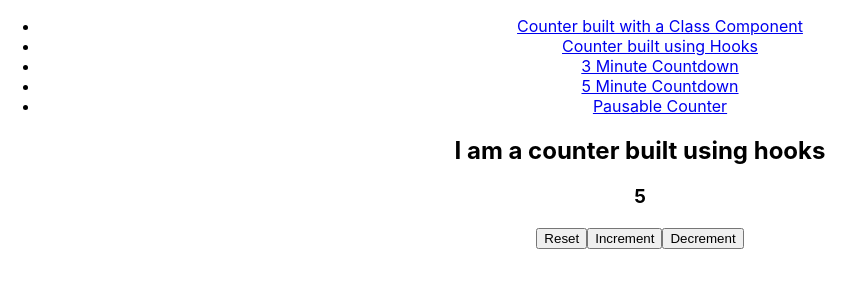
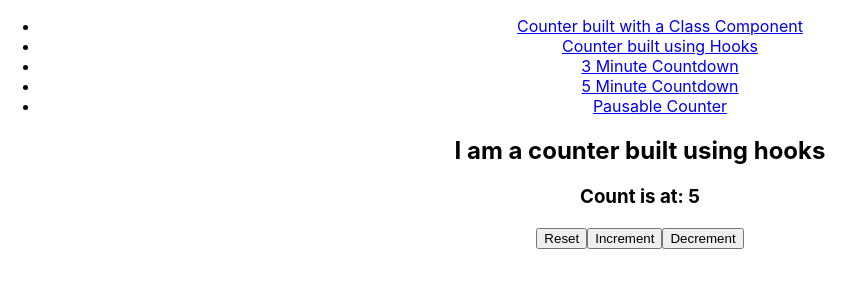
Before and after one commit to MMcClure11/counter-practice, a React (Create React App) app: page /hook-counter in a window 1280 px wide. Shown: the top 300 px of the page, without its empty margins (0-865 px from the left). Built offline with nearby package versions, Linux system fonts and the light colour scheme.

Commit message:
Add and pass test for counter starts at 0

```diff
--- a/src/components/HookCounter.js
+++ b/src/components/HookCounter.js
@@ -31,7 +31,10 @@ const HookCounter = () => {
   return(
     <div data-test='hook-counter-component'>
       <h2>I am a counter built using hooks</h2>
-      <h3 data-test='counter-display'>{ counter }</h3>
+      <h3 data-test='counter-display'>
+        Count is at:&nbsp;
+        <span data-test='count'>{ counter }</span>
+      </h3>
       <button onClick={ reset }>Reset</button>
       <button onClick={ increment }>Increment</button>
       <button onClick={ decrement }>Decrement</button>
```
Also changed, not shown: 2 other files (tests, documents, lock files or other folders).
